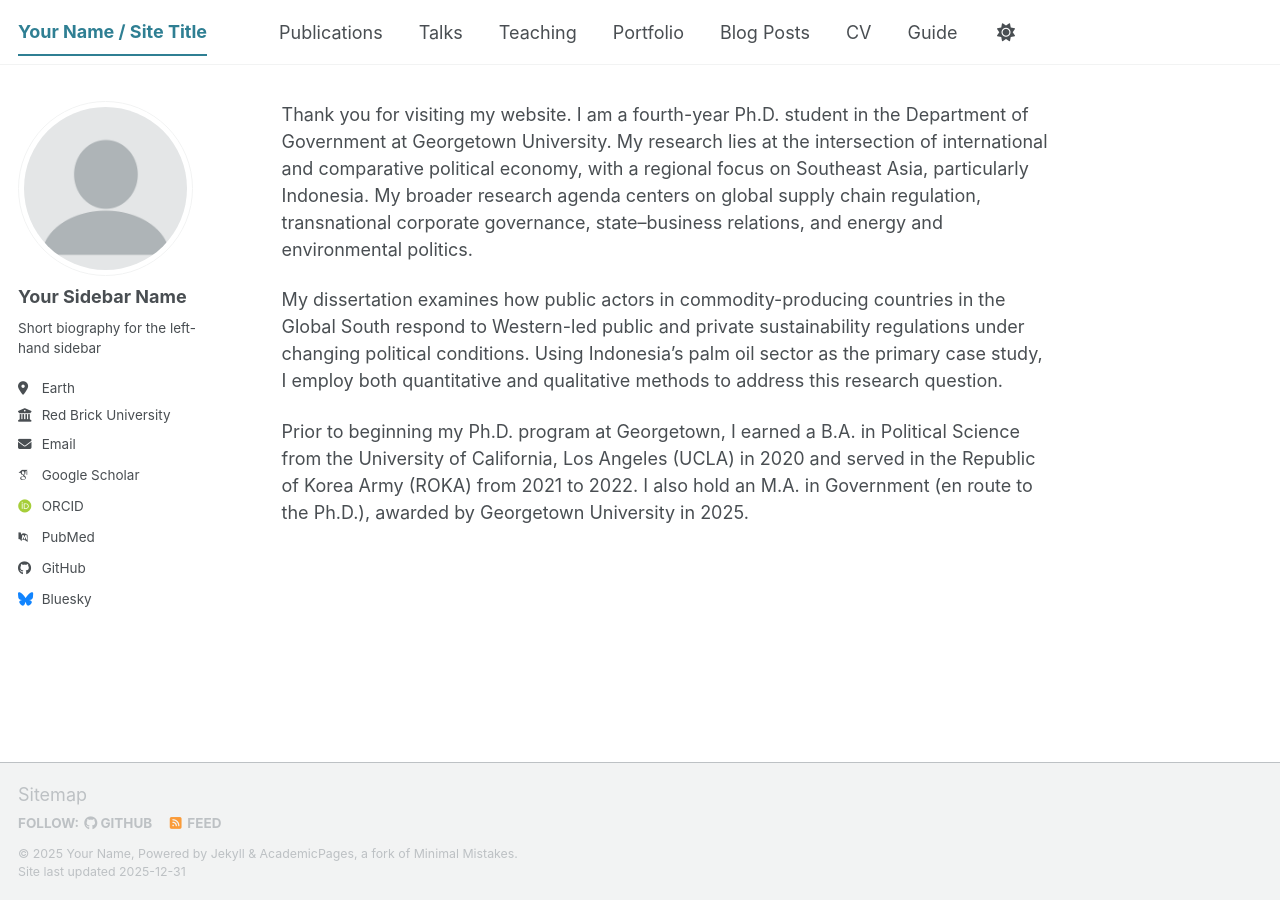
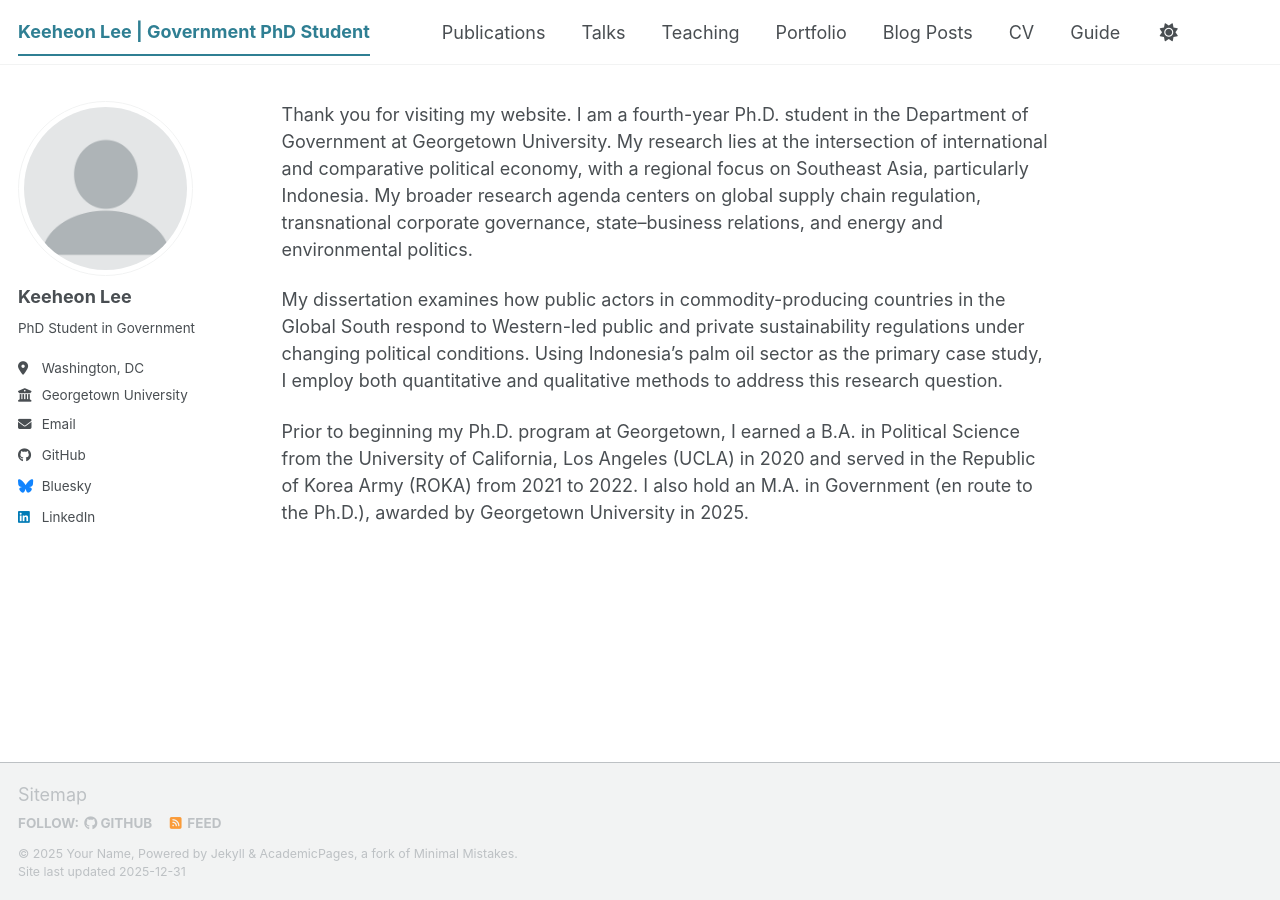
Before and after one commit to keeheon-lee/khoney.github.io, a Jekyll site: the page built from _pages/about.md, in a window 1280 px wide. Built offline with Jekyll 4.4.1, drawn with Linux system fonts in a browser that asks for light colours; some web fonts are replaced; a script bundle is joined from its source files by our own code; library files that are not in the unit come from our copies.

Commit message:
Update _config.yml

```diff
--- a/_config.yml
+++ b/_config.yml
@@ -9,7 +9,7 @@
 # Basic Site Settings
 locale                   : "en-US"
 site_theme               : "default" # The available themes options are "default", "air", "sunrise", "mint", "dirt" and "contrast"
-title                    : "Your Name / Site Title"
+title                    : "Keeheon Lee | Government PhD Student"
 title_separator          : "-"
 name                     : &name "Your Name"
 description              : &description "Your Name's academic portfolio"   # Update this with a general description of your site, this is the default if not overridden by a page
@@ -24,24 +24,24 @@ repository               : "academicpages/academicpages.github.io"
 author:
   # Biographic information
   avatar           : "profile.png"
-  name             : "Your Sidebar Name"
+  name             : "Keeheon Lee"
   pronouns         : # example: "she/her"
-  bio              : "Short biography for the left-hand sidebar"
-  location         : "Earth"
-  employer         : "Red Brick University"
+  bio              : "PhD Student in Government"
+  location         : "Washington, DC"
+  employer         : "Georgetown University"
   uri              : # URL
-  email            : "none@example.org"
+  email            : "kl1055@georgetown.edu"
 
   # Academic websites
   academia         : # URL
   arxiv            : # URL - Update with the correct link to your profile
-  googlescholar    : "https://scholar.google.com/citations?user=PS_CX0AAAAAJ"
+  googlescholar    : # URL
   inspire-hep      : # URL
   impactstory      : # URL
-  orcid            : "https://orcid.org/yourorcidurl"
+  orcid            : # URL
   semantic         : # URL
   ssrn             : # URL
-  pubmed           : "https://www.ncbi.nlm.nih.gov/pubmed/?term=john+snow"
+  pubmed           : # URL
   researchgate     : # URL
   scopus           : # URL
   zotero           : # URL
@@ -57,7 +57,7 @@ author:
 
   # Social media
   artstation       : # Username
-  bluesky          : "bsky.app" # Replace this with you Bluesky username
+  bluesky          : "https://bsky.app/profile/lkeeheon.bsky.social"
   facebook         : # Username
   flickr           : # Username
   foursquare       : # Username
@@ -66,7 +66,7 @@ author:
   keybase          : # Username
   instagram        : # Username
   lastfm           : # Username
-  linkedin         : # Username
+  linkedin         : "https://www.linkedin.com/in/keeheon-lee-6995a31b9/"
   mastodon         : # URL
   medium           : # URL
   pinterest        : # Username
```
